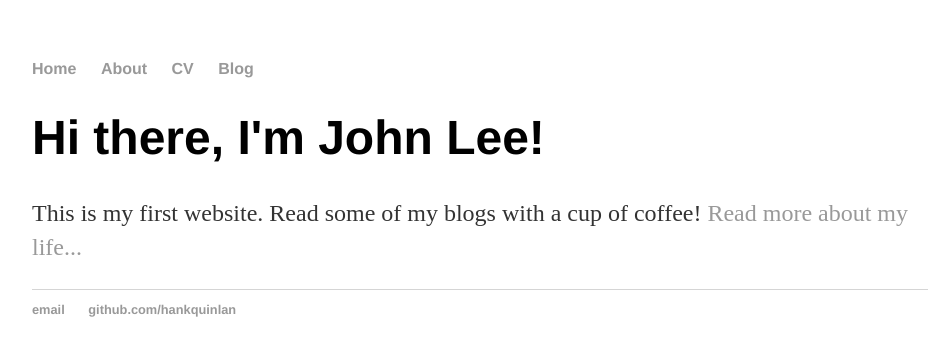
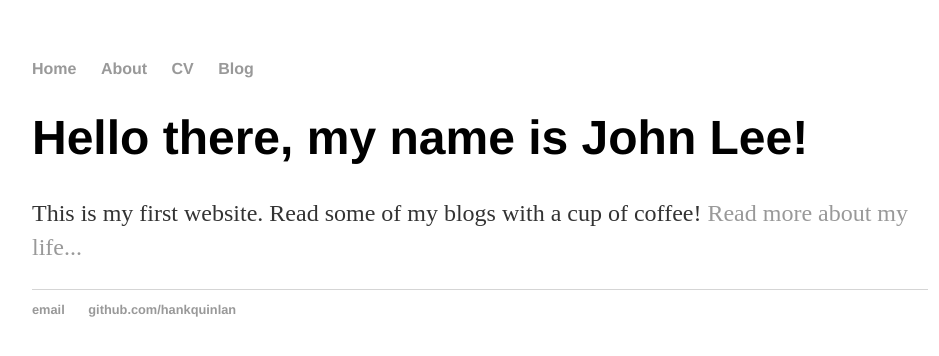
Before and after one commit to johnsungholee/johnsungholee.github.io, a Jekyll site: the page built from index.html, in a window 1280 px wide. Shown: the top 356 px of the page, without its empty margins (160-1099 px from the left). Built offline with Jekyll 4.4.1, drawn with Linux system fonts in a browser that asks for light colours.

Commit message:
Update index.html

```diff
--- a/index.html
+++ b/index.html
@@ -3,6 +3,6 @@ layout: default
 title: John Lee
 ---
 <div class="blurb">
-	<h1>Hi there, I'm John Lee!</h1>
+	<h1>Hello there, my name is John Lee!</h1>
 	<p>This is my first website.</em> Read some of my blogs with a cup of coffee! <a href="/about">Read more about my life...</a></p>
 </div><!-- /.blurb -->
```
